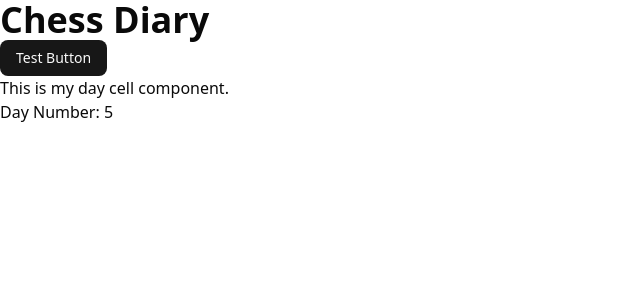
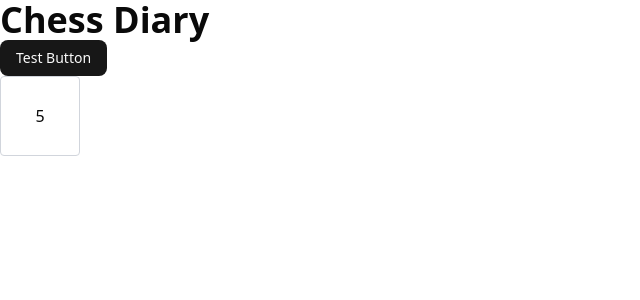
Before and after one commit to roman-collinge/chess-diary, a React (Vite) app: page / in a window 1280 px wide. Shown: the top 300 px of the page, without its empty margins (0-640 px from the left). Built offline with nearby package versions, Linux system fonts and the light colour scheme.

Commit message:
feat: style DayCell component

```diff
--- a/src/components/DayCell.tsx
+++ b/src/components/DayCell.tsx
@@ -5,10 +5,9 @@ interface DayCellProps {
 function DayCell(props: DayCellProps) {
     const dayNumber = props.date.getDate()
     return (
-        <>
-            <p>This is my day cell component.</p>
-            <p>Day Number: {dayNumber}</p>
-        </>
+        <div className="w-12 h-12 md:w-16 md:h-16 lg:w-20 lg:h-20 border border-gray-300 rounded flex items-center justify-center hover:bg-gray-100 cursor-pointer">
+            {dayNumber}
+        </div>
     )
 }
 
```
